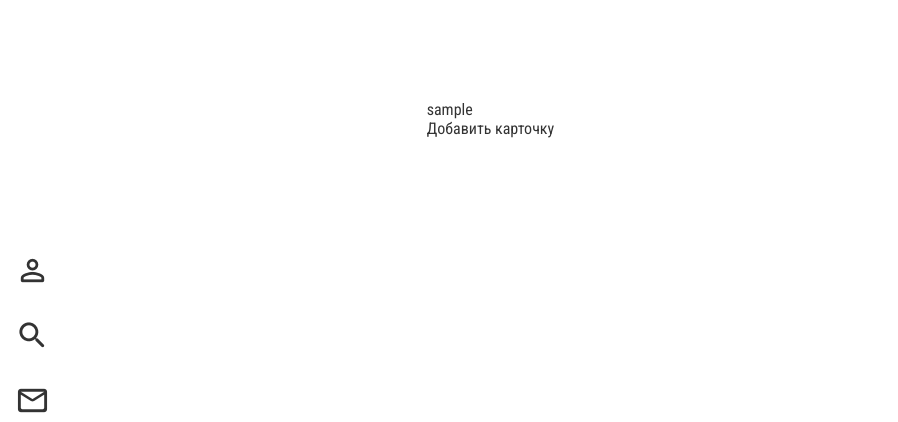
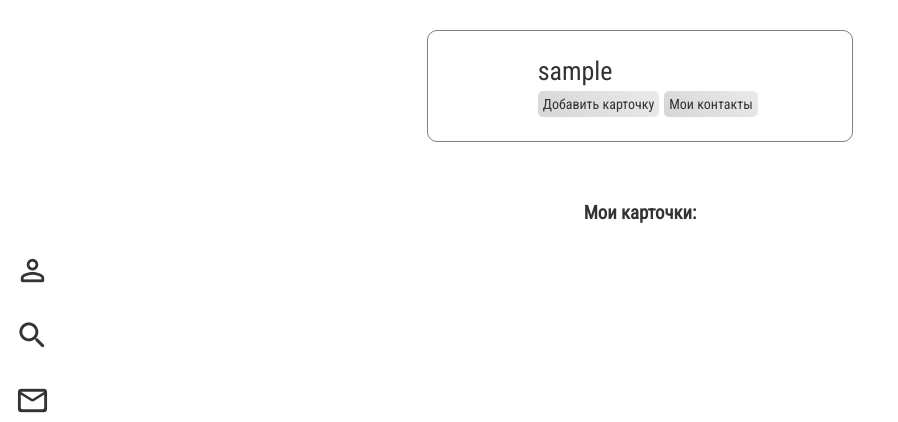
Before and after one commit to atrop1ne/Shumi, a Django app: page /profile/my in a window 1280 px wide. Shown: the top 422 px of the page, without its empty margins (0-898 px from the left). Run offline with Django 3.2, Linux system fonts and the light colour scheme; the visitor is signed in with stand-in values (Sample User, id 1); data comes from the database, SQL or seed files in the repository; some libraries are stand-ins or nearby versions.

Commit message:
Basic profile html and styles

```diff
--- a/ShumiProject/ShumiApp/static/css/profile.css
+++ b/ShumiProject/ShumiApp/static/css/profile.css
@@ -5,7 +5,13 @@
 }
 
 .profile_user_info{
+    padding: 20px;
+    border-radius: 10px;
+    border: 1px solid grey;
     grid-column: 2;
+    display: grid;
+    grid-template-columns: auto 1fr;
+    align-items: center;
 }
 
 .card_user_image_wrapper{
@@ -22,3 +28,39 @@
 .card_user_image{
     height: 100%;
 }
+
+.profile_user_name_and_buttons{
+    padding-left: 20px;
+    font-size: 14px;
+}
+
+.profile_user_name{
+    font-size: 26px;
+}
+
+.profile_buttons{
+    padding-top: 5px;
+    display: flex;
+}
+
+.profile_service_button{
+    cursor: pointer;
+    padding: 5px;
+    border-radius: 5px;
+    transition: 0.3s;
+    background: linear-gradient(45deg, rgba(51,51,51,0.2) 0%, rgba(51,51,51,0.1) 100%);
+    margin-right: 5px;
+}
+
+.profile_service_button:hover{
+    background-color: rgb(230, 230, 230);
+}
+
+.profile_cards_wrapper{
+    grid-column: 2;
+    padding-top: 60px;
+}
+
+.profile_cards_header{
+    text-align: center;
+}
--- a/ShumiProject/ShumiApp/templates/ShumiApp/navigation.html
+++ b/ShumiProject/ShumiApp/templates/ShumiApp/navigation.html
@@ -23,7 +23,7 @@
                 </div>
             </a>
             <div class="nav_button_description">
-                <p>Поиск</p>
+                <p>Лента</p>
             </div>
         </li>
         <li class="nav_element">
--- a/ShumiProject/ShumiApp/templates/ShumiApp/profile.html
+++ b/ShumiProject/ShumiApp/templates/ShumiApp/profile.html
@@ -20,12 +20,28 @@
                 {%endif%}
             {%endif%}
         </div>
-        <div>
-            {{user.username}}
+        <div class="profile_user_name_and_buttons">
+            <div class="profile_user_name">
+                {{user.username}}
+            </div>
+            <div class="profile_buttons">
+                {%if my == True%}
+                    <a href="{%url 'card_create'%}"><div class="profile_service_button">Добавить карточку</div></a>
+                    <div class="profile_service_button">Мои контакты</div>
+                {% else %}
+                    <div class="profile_service_button">Добавить в контакты</div>
+                    <div class="profile_service_button">Посмотреть контакты</div>
+                {%endif%}
+            </div>
         </div>
+    </div>
+    <div class="profile_cards_wrapper">
         {%if my == True%}
-            <a href="{%url 'card_create'%}">Добавить карточку</a>
+            <h3 class="profile_cards_header">Мои карточки:</h3>
+        {% else %}
+            <h3 class="profile_cards_header">Карточки пользователя:</h3>
         {%endif%}
+        <div class="cards_wrapper"></div>
     </div>
 </div>
 
```
